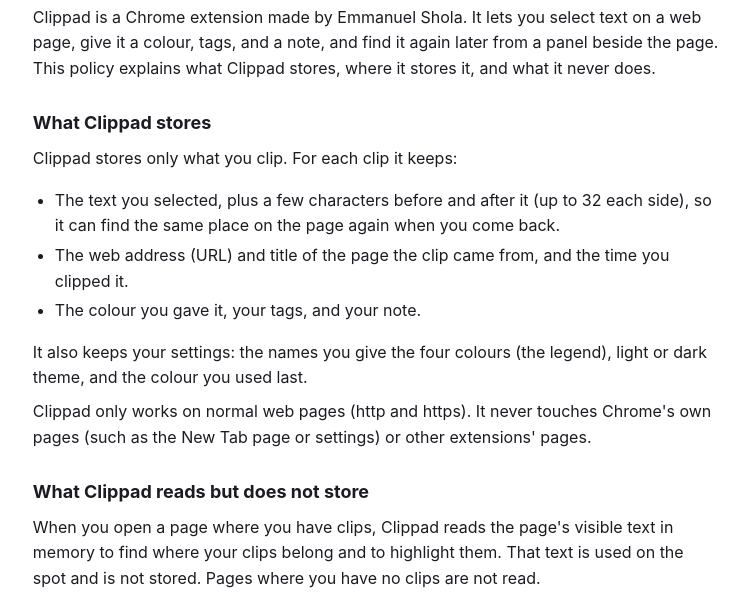
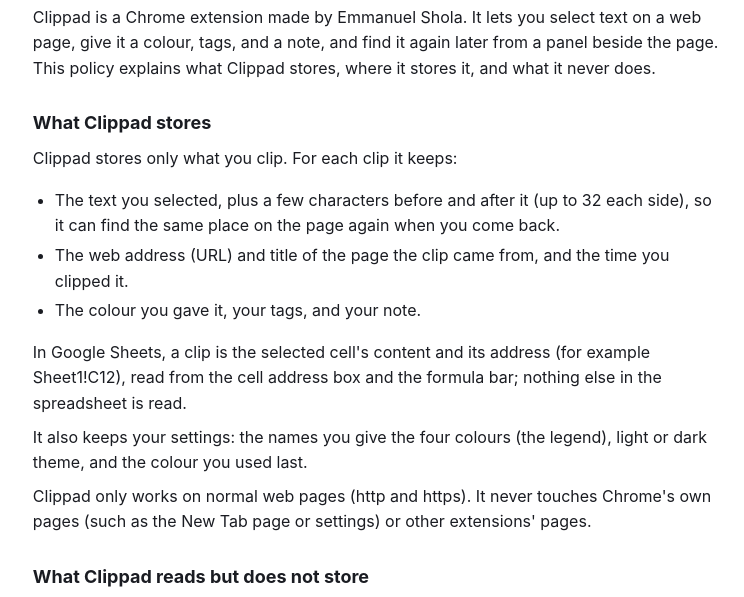
Before and after one commit to kinu01/clippad, a plain HTML site: page privacy/index.html in a window 1280 px wide. Shown: the part 165-762 px from the top of the page, without its empty margins (264-1008 px from the left). Drawn offline with Linux system fonts and the light colour scheme.

Commit message:
Privacy policy: Google Sheets cell clips

```diff
--- a/privacy/index.html
+++ b/privacy/index.html
@@ -30,6 +30,7 @@
   <li>The web address (URL) and title of the page the clip came from, and the time you clipped it.</li>
   <li>The colour you gave it, your tags, and your note.</li>
 </ul>
+<p>In Google Sheets, a clip is the selected cell's content and its address (for example Sheet1!C12), read from the cell address box and the formula bar; nothing else in the spreadsheet is read.</p>
 <p>It also keeps your settings: the names you give the four colours (the legend), light or dark theme, and the colour you used last.</p>
 <p>Clippad only works on normal web pages (http and https). It never touches Chrome's own pages (such as the New Tab page or settings) or other extensions' pages.</p>
 
```
